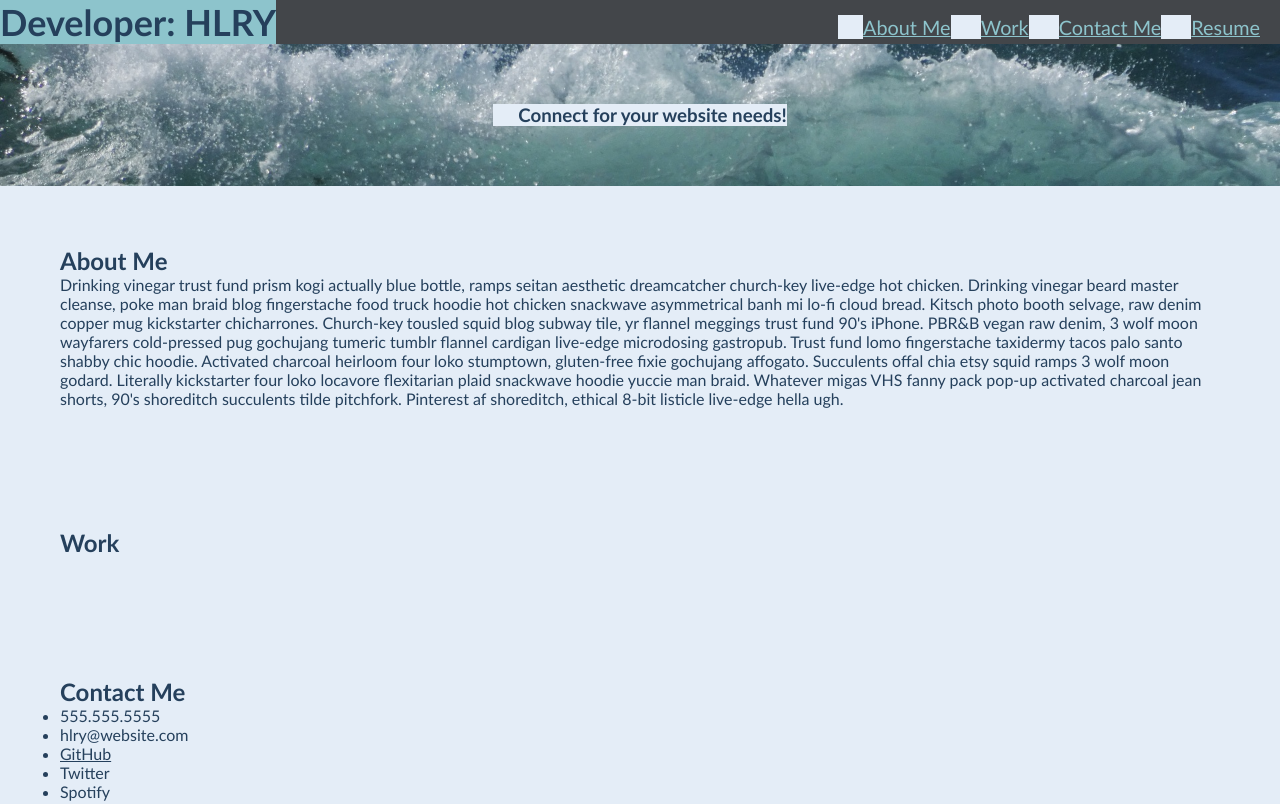
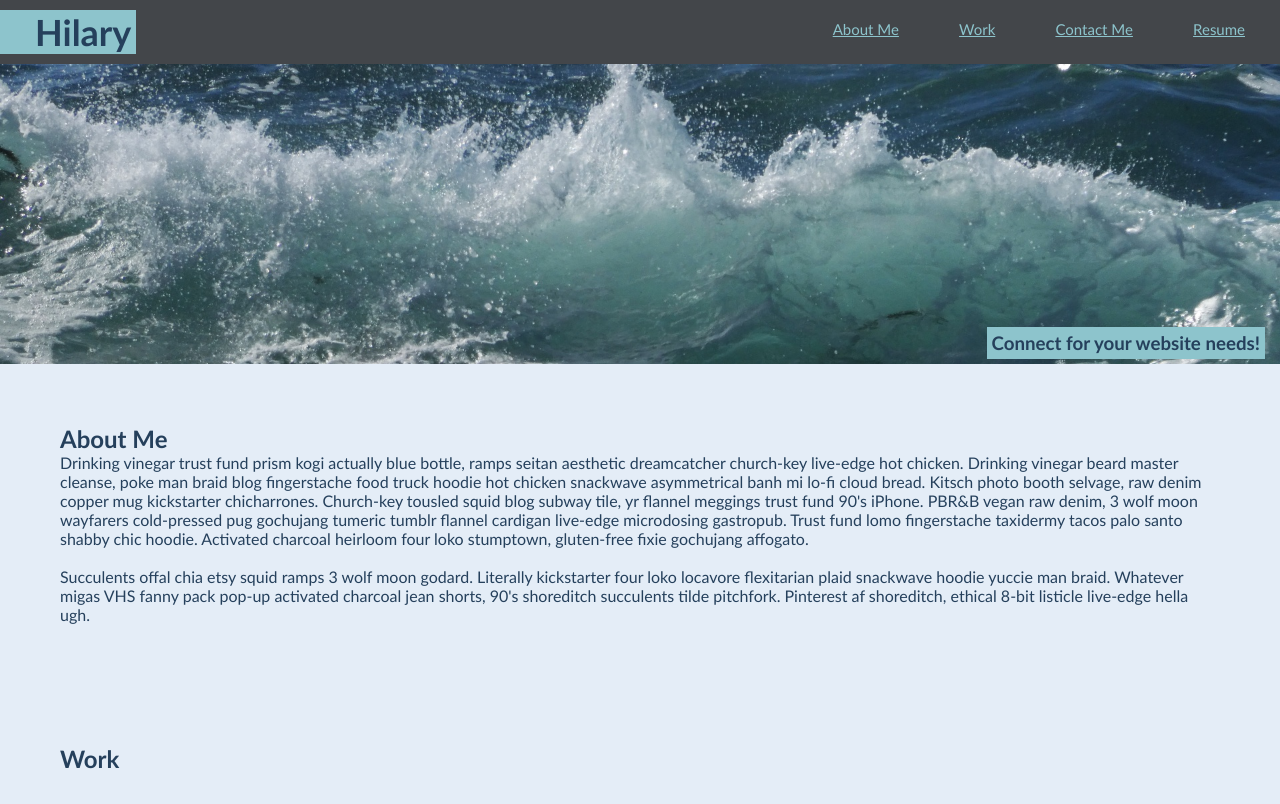
Before and after one commit to hlry/professional-portfolio-sample, a plain HTML site: page index.html in a window 1280 px wide. Shown: the top 804 px of the page. Drawn offline with Linux system fonts and the light colour scheme.

Commit message:
updates to html and css

```diff
--- a/assets/css/style.css
+++ b/assets/css/style.css
@@ -12,7 +12,6 @@
     box-sizing: border-box;
     margin: 0;
     padding: 0;
-    background-color: var(--background-color);
     color: var(--textgray-color);
 }
 
@@ -31,27 +30,29 @@ body {
 
 /* HEADER / NAV BAR STYLES START */
 
-.header {
+header {
     padding: 20px 35 px;
     display: flex;
-    justify-content: space-between;
     flex-wrap: wrap;
-    position: -webkit-sticky;
-    position: sticky;
+    /* position: -webkit-sticky;
+    position: sticky; */
     top: 0;
     background-color: var(--headergray-color);
+    justify-content: space-between;
     z-index: 9999;
 }
 
-.header h1 {
+header h1 {
     font-weight: bold;
-    margin: 0;
+    margin: 10px 0;
     font-size: 36px;
+    padding: 0 5px 0 35px;
     background-color: var(--surfgreen-color);
     color: var(--textgray-color);
+    display: inline;
 }
 
-.header nav {
+header nav {
     padding-top: 15px;
     margin-right: 20px;
     float: right;
@@ -60,36 +61,30 @@ body {
     background-color: var(--headergray-color);
 }
 
-.header nav ul li {
+header nav ul li {
     display: inline-block;
     margin-left: 25px;
     flex-wrap: wrap;
-    justify-content: space-between;
-    align-items: right;
     list-style: none;
-    background-color: var(--headergray-color);
 }
 
-.header nav ul li a {
-    padding: 10px 15 px;
-    font-weight: lighter;
-    font-size: 1.55vw;
+header nav ul li a {
+    padding: 10px 15px;
+    font-size: 15px;
+    /* font-size: 1.55vw; */
     color: var(--surfgreen-color);
     background-color: var(--headergray-color);
 }
 
 /* HEADER / NAVBAR STYLES END */
 
-/* STYLE ALL SECTION TAGS */
-section {
-    padding: 60px;
-}
-
-/* Hero Style Start */
+/* HERO STYLE START */
 .hero {
+    position: relative;
     background-image: url("../images/ocean-banner-public-domain.jpg");
     background-size: cover;
     background-position: center;
+    height: 300px;
     display: flex;
     justify-content: center;
     flex-wrap: wrap;
@@ -99,18 +94,25 @@ section {
 }
 
 .hero h3 {
-    display: inline-block;
-    margin-left: 25px;
-    flex-wrap: wrap;
-    justify-content: space-between;
-    align-items: right;
-    list-style: none;
-    background-color: transparent;
+    position: absolute;
+    right: 15px;
+    bottom: 5px;
+    background-color: var(--surfgreen-color);
+    padding: 5px 5px;
 }
 
-/* Hero Style End */
+/* HERO STYLE END */
 
-/* SECTION TITLE STYLES START */
+/* MAIN BODY STYLES START */
+
+.main-body {
+    background-color: var(--background-color);
+}
+
+section {
+    padding: 60px;
+}
+
 .section-title {
     font-size: 48px;
     border-bottom: 3px solid;
@@ -142,8 +144,6 @@ section {
 
 /* CONTACT ME STYLES END */
 
-/
-
 /* specific match */
 .service-grid-item.basic {
     grid-column: 2 / span 1;
@@ -166,9 +166,19 @@ section {
 /* SERVICE PLANS END */
 
   /* REACH OUT STYLES START */
-.contact {
+.contact div ul {
 
+    padding-top: 15px;
+    margin-right: 20px;
+    font-family: 'Gill Sans', 'Gill Sans MT', Calibri, 'Trebuchet MS', sans-serif;
+    font-size: 20px;
+    display: inline;
+}
 
+.contact div ul li {
+    justify-content: space-between;
+    display: inline-block;
+}
 
 /* REACH OUT STYLES END */
 
@@ -223,14 +233,6 @@ section {
       }
       .section-title {
         width: 80%;
-      }
-
-      .trainer {
-        flex: 0 70%;
-      }
-
-      .contact-info iframe{
-        flex: 1 100%;
       }
   }
 
--- a/index.html
+++ b/index.html
@@ -10,9 +10,9 @@
 
 <body>
     <!-- navigation links -->
-    <div class="header">
+    <header>
         <!-- developer name -->
-        <h1>Developer: HLRY</h1>
+        <h1>Hilary</h1>
         <!-- navigation links -->
         <nav>
             <ul>
@@ -30,17 +30,15 @@
                 </li>
             </ul>
         </nav>
-    </div>
+    </header>
     <!-- hero -->
-    <div>
-        <section class="hero">
-            <div>
-                <h3 class="catchphrase">Connect for your website needs!</h3>
-            </div>
-        </section>
-    </div>
+    <section class="hero">
+        <div>
+            <h3>Connect for your website needs!</h3>
+        </div>
+    </section>
     <!-- main body content -->
-    <div>
+    <div class="main-body">
         <!-- about me -->
         <section>
             <div>
@@ -53,7 +51,7 @@
                     subway tile, yr flannel meggings trust fund 90's iPhone. PBR&B vegan raw denim, 3 wolf moon
                     wayfarers cold-pressed pug gochujang tumeric tumblr flannel cardigan live-edge microdosing
                     gastropub. Trust fund lomo fingerstache taxidermy tacos palo santo shabby chic hoodie. Activated
-                    charcoal heirloom four loko stumptown, gluten-free fixie gochujang affogato.
+                    charcoal heirloom four loko stumptown, gluten-free fixie gochujang affogato. <br /><br />
 
                     Succulents offal chia etsy squid ramps 3 wolf moon godard. Literally kickstarter four loko locavore
                     flexitarian plaid snackwave hoodie yuccie man braid. Whatever migas VHS fanny pack pop-up activated
@@ -73,7 +71,7 @@
             </div>
         </section>
         <!-- contact me -->
-        <section>
+        <section class="contact">
             <div>
                 <h2 id="contact-me">Contact Me</h2>
                 <div>
@@ -88,10 +86,10 @@
                             <a href="https://github.com/hlry">GitHub</a>
                         </li>
                         <li>
-                            <a>Twitter</a>
+                            <a href="https://twitter.com/historiaster">Twitter</a>
                         </li>
                         <li>
-                            <a>Spotify</a>
+                            <a href="https://spotify.github.io/">Spotify</a>
                         </li>
                     </ul>
                 </div>
```
